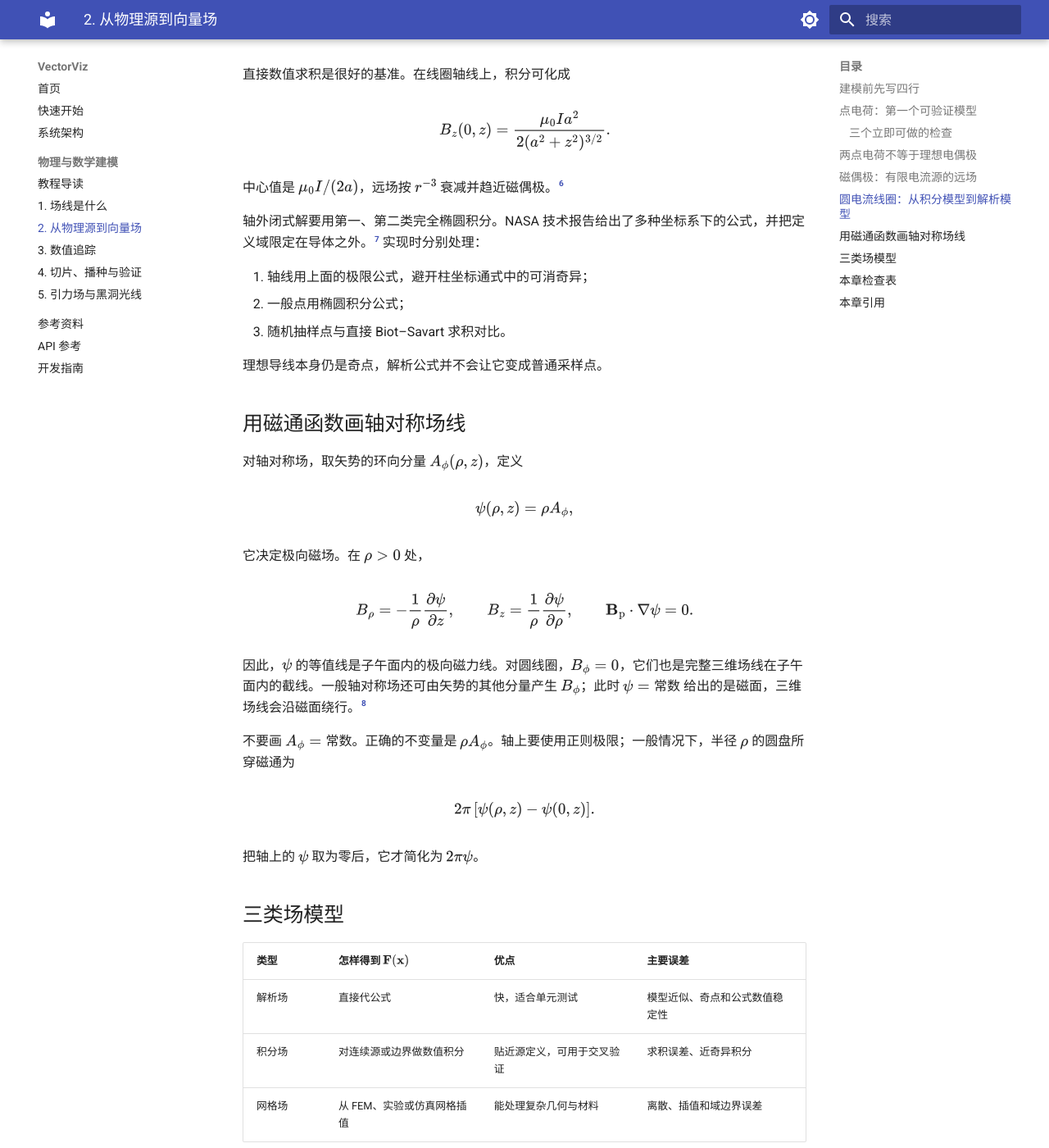
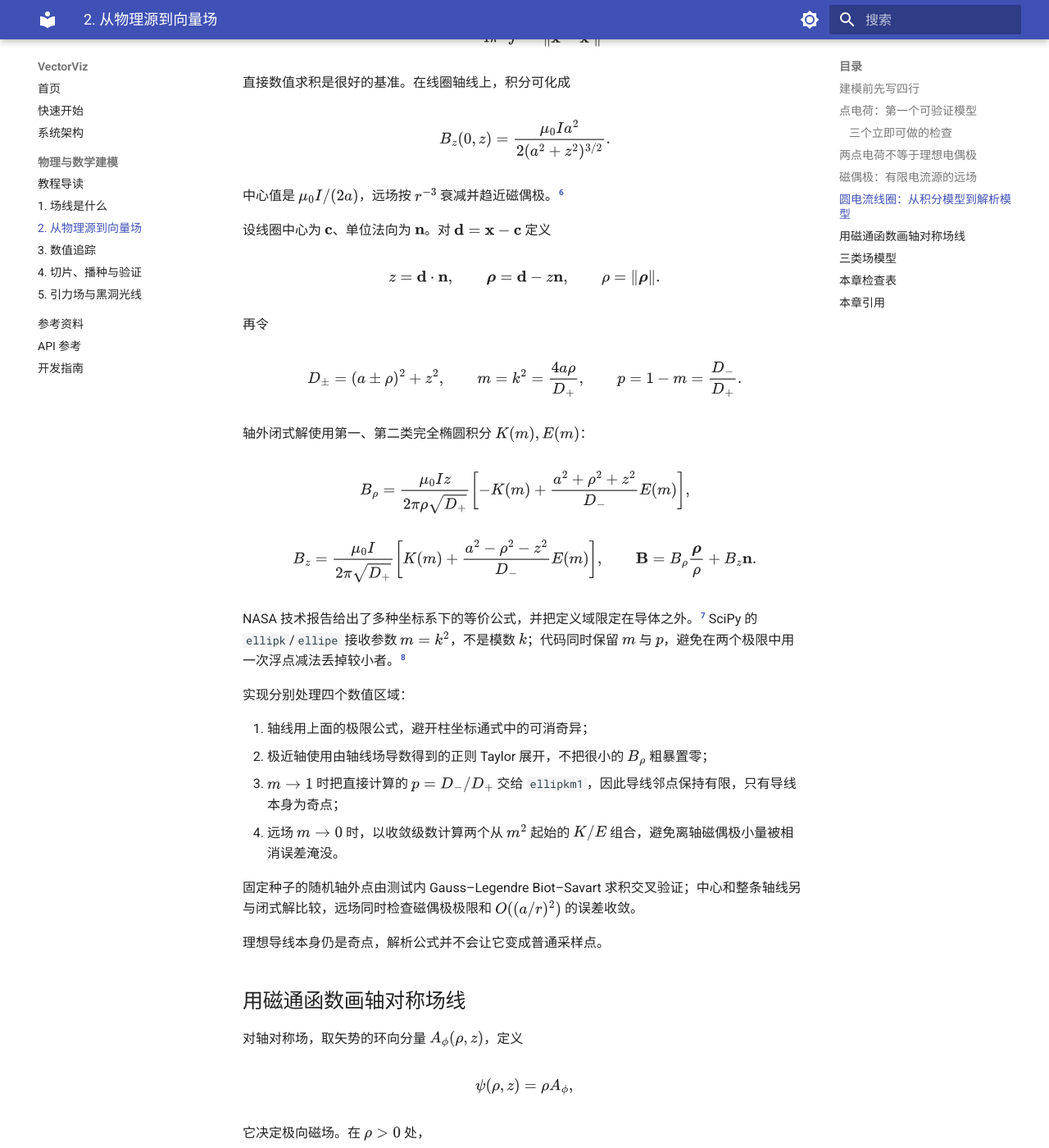
Before and after one commit to longwarriors/Vector_field_streamline, an MkDocs documentation site: the page built from docs/tutorial/02-field-models.md, in a window 1280 px wide and 1400 px high, scrolled down 2990 px. Shown: the whole window at 82% size. Built offline with MkDocs 1.6.1 and Material for MkDocs 9.7.7, drawn with Linux system fonts in a browser that asks for light colours; nearby versions of some CDN libraries; library files that are not in the unit come from our copies; some of the changed text lies outside the part shown.

Commit message:
Document the circular loop numerical contract

```diff
--- a/docs/tutorial/02-field-models.md
+++ b/docs/tutorial/02-field-models.md
@@ -114,8 +114,7 @@ print(value)  # T
 
 ## 圆电流线圈：从积分模型到解析模型
 
-!!! note "当前状态"
-    圆线圈模型尚未进入代码。本节给出实现顺序和验证公式。
+`CircularLoopField` 已实现理想细圆电流环的三维解析场。`current` 使用 A，`radius` 和 `center` 使用 m，默认返回 T；`normal` 是线圈平面的单位法向，并与正电流按右手定则绑定。测试侧保留直接 Biot–Savart 求积作为独立 oracle，但不会把逐点自适应求积暴露为交互运行时模型。
 
 半径为 $a$、电流为 $I$ 的理想细线圈先由 Biot–Savart 定律定义：
 
@@ -136,11 +135,56 @@ $$
 
 中心值是 $\mu_0I/(2a)$，远场按 $r^{-3}$ 衰减并趋近磁偶极。[^openstax-current-loop]
 
-轴外闭式解要用第一、第二类完全椭圆积分。NASA 技术报告给出了多种坐标系下的公式，并把定义域限定在导体之外。[^nasa-loop] 实现时分别处理：
+设线圈中心为 $\mathbf c$、单位法向为 $\mathbf n$。对 $\mathbf d=\mathbf x-\mathbf c$ 定义
+
+$$
+z=\mathbf d\cdot\mathbf n,
+\qquad
+\boldsymbol\rho=\mathbf d-z\mathbf n,
+\qquad
+\rho=\lVert\boldsymbol\rho\rVert.
+$$
+
+再令
+
+$$
+D_\pm=(a\pm\rho)^2+z^2,
+\qquad
+m=k^2=\frac{4a\rho}{D_+},
+\qquad
+p=1-m=\frac{D_-}{D_+}.
+$$
+
+轴外闭式解使用第一、第二类完全椭圆积分 $K(m),E(m)$：
+
+$$
+B_\rho=
+\frac{\mu_0Iz}{2\pi\rho\sqrt{D_+}}
+\left[
+-K(m)+\frac{a^2+\rho^2+z^2}{D_-}E(m)
+\right],
+$$
+
+$$
+B_z=
+\frac{\mu_0I}{2\pi\sqrt{D_+}}
+\left[
+K(m)+\frac{a^2-\rho^2-z^2}{D_-}E(m)
+\right],
+\qquad
+\mathbf B=B_\rho\frac{\boldsymbol\rho}{\rho}+B_z\mathbf n.
+$$
+
+NASA 技术报告给出了多种坐标系下的等价公式，并把定义域限定在导体之外。[^nasa-loop] SciPy 的 `ellipk`/`ellipe` 接收参数 $m=k^2$，不是模数 $k$；代码同时保留 $m$ 与 $p$，避免在两个极限中用一次浮点减法丢掉较小者。[^scipy-elliptic]
+
+实现分别处理四个数值区域：
 
 1. 轴线用上面的极限公式，避开柱坐标通式中的可消奇异；
-2. 一般点用椭圆积分公式；
-3. 随机抽样点与直接 Biot–Savart 求积对比。
+2. 极近轴使用由轴线场导数得到的正则 Taylor 展开，不把很小的 $B_\rho$ 粗暴置零；
+3. $m\to1$ 时把直接计算的 $p=D_-/D_+$ 交给 `ellipkm1`，因此导线邻点保持有限，只有导线本身为奇点；
+4. 远场 $m\to0$ 时，以收敛级数计算两个从 $m^2$ 起始的 $K/E$ 组合，避免离轴磁偶极小量被相消误差淹没。
+
+固定种子的随机轴外点由测试内 Gauss–Legendre Biot–Savart 求积交叉验证；中心和整条轴线另与闭式解比较，远场同时检查磁偶极极限和 $O((a/r)^2)$ 的误差收敛。
 
 理想导线本身仍是奇点，解析公式并不会让它变成普通采样点。
 
@@ -211,4 +255,5 @@ vectors = field.evaluate(points)  # points.shape == vectors.shape == (..., D)
 [^feynman-magnetic-dipole]: R. P. Feynman, R. B. Leighton, M. Sands, [Vol. II, Ch. 14](https://www.feynmanlectures.caltech.edu/II_14.html)，电流环、Biot–Savart 定律与磁偶极近似。
 [^openstax-current-loop]: OpenStax, [§12.1 Biot–Savart Law](https://openstax.org/books/university-physics-volume-2/pages/12-1-the-biot-savart-law) 与 [§12.4 Magnetic Field of a Current Loop](https://openstax.org/books/university-physics-volume-2/pages/12-4-magnetic-field-of-a-current-loop)。
 [^nasa-loop]: J. C. Simpson et al., [“Simple Analytic Expressions for the Magnetic Field of a Circular Current Loop”](https://ntrs.nasa.gov/citations/20010038494), NASA Technical Reports Server, 2001。
+[^scipy-elliptic]: SciPy，[`ellipk`](https://docs.scipy.org/doc/scipy/reference/generated/scipy.special.ellipk.html)、[`ellipe`](https://docs.scipy.org/doc/scipy/reference/generated/scipy.special.ellipe.html) 与 [`ellipkm1`](https://docs.scipy.org/doc/scipy/reference/generated/scipy.special.ellipkm1.html)；前两者使用参数 $m$，后者直接使用 $p=1-m$。
 [^ogilvie-flux]: G. I. Ogilvie, [“Astrophysical fluid dynamics”](https://doi.org/10.1017/S0022377816000489), *Journal of Plasma Physics* 82 (2016), §9.2。
```
Also changed, not shown: README.md (+3 -3 lines), docs/api.md (+23 -0 lines), docs/development.md (+1 -1 lines), docs/physics-and-numerics.md (+2 -2 lines), docs/references.md (+1 -1 lines).
